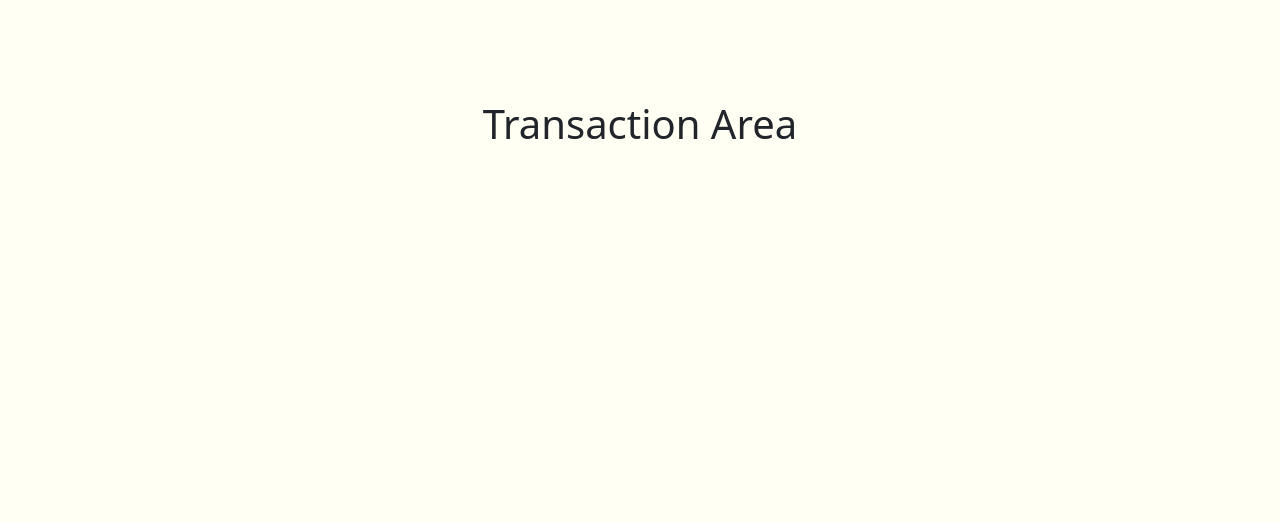
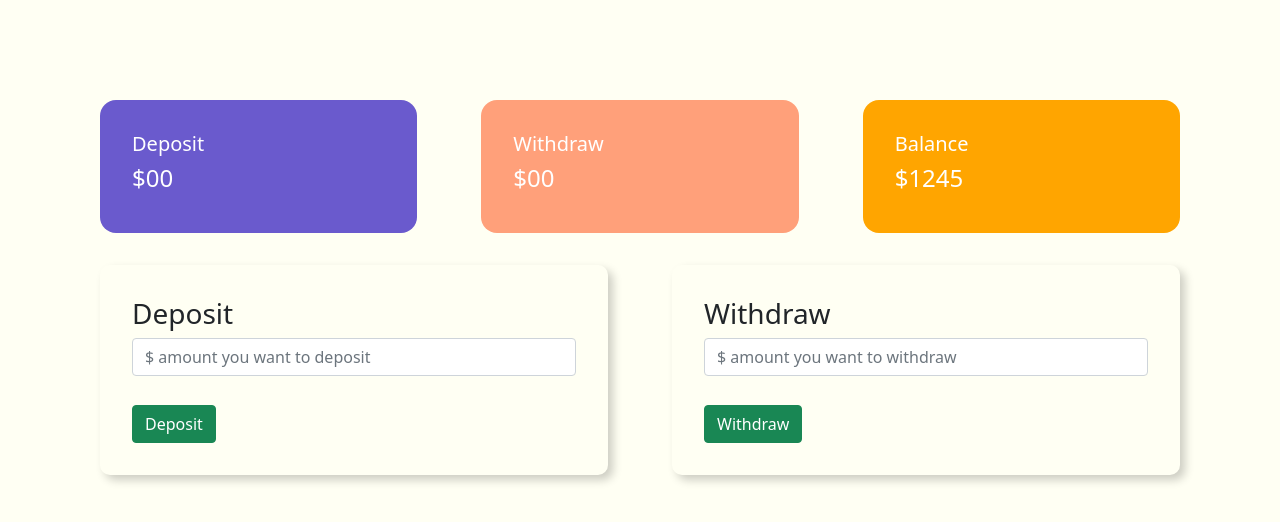
Before and after one commit to ishtiak-ahmed/gringotts, a plain HTML site: page index.html in a window 1280 px wide. Both pictures are taken after a click on the button "Enter". Drawn offline with nearby package versions, Linux system fonts and the light colour scheme.

Commit message:
Html structure completed

```diff
--- a/index.html
+++ b/index.html
@@ -17,7 +17,10 @@
     <main>
       <section>
         <div class="login-area">
-          <h1 class="text-center">Welcome To GRINGOTTS. World safest Bank.</h1>
+          <h1 class="text-center">
+            Welcome To GRINGOTTS<br />
+            World safest Bank
+          </h1>
           <div class="submit-area">
             <h4>Login</h4>
             <input
@@ -39,7 +42,46 @@
           </div>
         </div>
         <div id="transaction-area">
-          <h1 class="text-center">Transaction Area</h1>
+          <div class="info-items">
+            <div class="item deposit">
+              <h5>Deposit</h5>
+              <h4>$00</h4>
+            </div>
+            <div class="item withdraw">
+              <h5>Withdraw</h5>
+              <h4>$00</h4>
+            </div>
+            <div class="item balance">
+              <h5>Balance</h5>
+              <h4>$1245</h4>
+            </div>
+          </div>
+          <div class="trans-items">
+            <div class="trans-item">
+              <div class="submit">
+                <h3>Deposit</h3>
+                <input
+                  type="text"
+                  class="form-control"
+                  placeholder="$ amount you want to deposit"
+                />
+                <br />
+                <button class="btn btn-success" id="deposit">Deposit</button>
+              </div>
+            </div>
+            <div class="trans-item">
+              <div class="submit">
+                <h3>Withdraw</h3>
+                <input
+                  type="text"
+                  class="form-control"
+                  placeholder="$ amount you want to withdraw"
+                />
+                <br />
+                <button class="btn btn-success" id="withdraw">Withdraw</button>
+              </div>
+            </div>
+          </div>
         </div>
       </section>
     </main>
--- a/style.css
+++ b/style.css
@@ -7,11 +7,15 @@ body {
   padding: 100px;
   background-color: #fffff3;
 }
+h1 {
+  font-weight: 600;
+}
 .submit-area {
   margin-top: 50px;
   padding: 40px;
   border-radius: 10px;
   box-shadow: 5px 5px 10px gray;
+  transition: all 0.3s ease-out 0.1s;
   /* Additional CSS */
   display: grid;
   grid-template-columns: 1fr;
@@ -26,4 +30,38 @@ input {
 }
 #transaction-area {
   display: none;
+  transition: all 0.5s ease;
 }
+.info-items {
+  display: grid;
+  grid-template-columns: repeat(3, 1fr);
+  grid-gap: 4em;
+  justify-content: space-between;
+}
+.item {
+  padding: 2em;
+  border-radius: 1em;
+  color: #fff;
+  font-weight: 500;
+}
+.deposit {
+  background-color: slateblue;
+}
+.withdraw {
+  background-color: lightsalmon;
+}
+.balance {
+  background-color: orange;
+}
+.trans-items {
+  display: grid;
+  grid-template-columns: repeat(2, 1fr);
+  grid-gap: 4em;
+  justify-content: space-between;
+  margin-top: 2em;
+}
+.trans-item {
+  padding: 2em;
+  border-radius: 10px;
+  box-shadow: 5px 5px 10px rgba(0, 0, 0, 0.2);
+}
```
